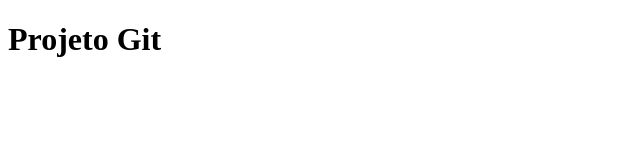
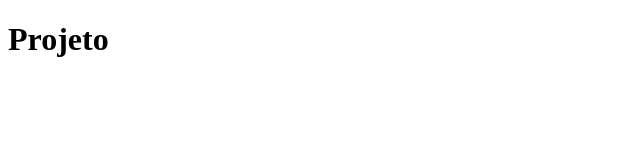
Before and after one commit to Jorge-Rodrigo/Atividade-tabela, a plain HTML site: page index.html in a window 1280 px wide. Shown: the full height of the page, 0-640 px from the left. Drawn offline with Linux system fonts and the light colour scheme.

Commit message:
teste1.2

```diff
--- a/index.html
+++ b/index.html
@@ -8,7 +8,7 @@
 </head>
 <body>
 
-    <h1>Projeto Git</h1>
+    <h1>Projeto</h1>
 
 </body>
 </html>
```
